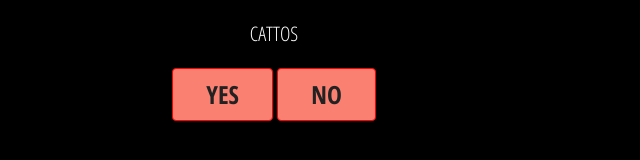
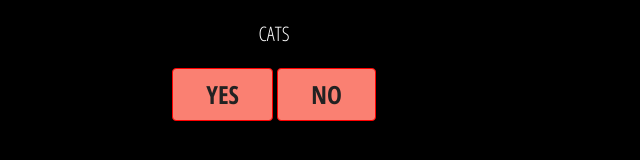
Before and after one commit to plisicka88/plisicka88.github.io, a plain HTML site: page index.html in a window 1280 px wide. Shown: the part 730-890 px from the top of the page, 366-1006 px from the left. Drawn offline with nearby package versions, Linux system fonts and the light colour scheme.

Commit message:
Updated tiitle in HTML

```diff
--- a/index.html
+++ b/index.html
@@ -32,7 +32,7 @@
                 <img id="pics" class="joy" alt="images of stuff that brings you joy" src="images/pic1.jpg">
             </div>
 
-            <p id='description'>CATTOS</p>
+            <p id='description'>CATS</p>
                 <div class="buttons-wrapper">
                     <div class="buttons">
                         <button class="btn" id="yes">YES</button>
```
